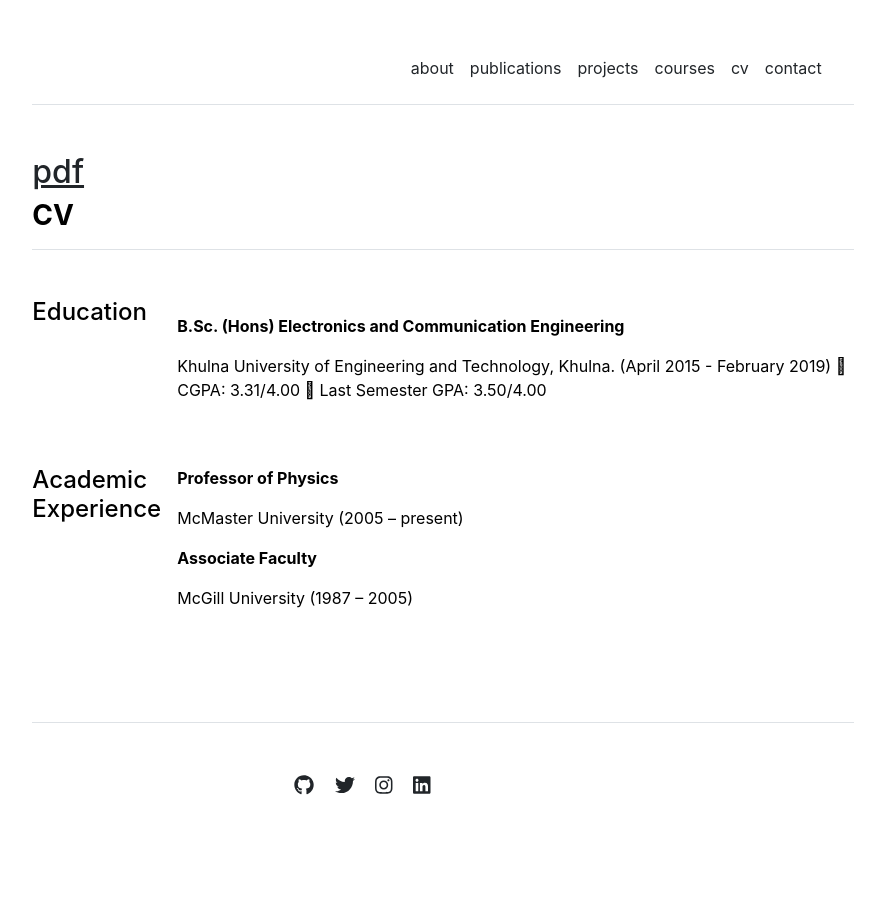
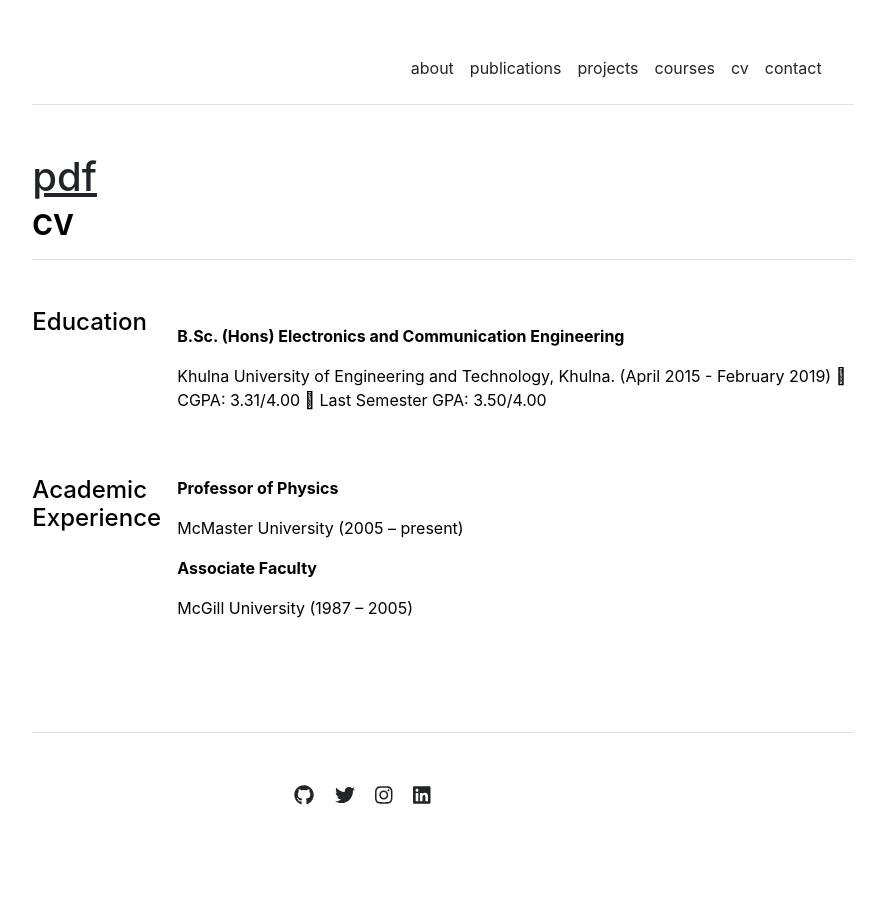
Before and after one commit to Anannabiswas/anannabiswas.github.io, a Jekyll site: the page built from cv.md, in a window 1280 px wide. Shown: the whole page, without its empty margins (197-1082 px from the left). Built offline with Jekyll 4.4.1, drawn with Linux system fonts in a browser that asks for light colours.

Commit message:
Update cv.md

```diff
--- a/cv.md
+++ b/cv.md
@@ -3,4 +3,4 @@ layout: cv
 title: "CV"
 ---
 
-## [pdf](assets/cv/Ananna_CV.pdf)
+# [pdf](assets/cv/Ananna_CV.pdf)
```
